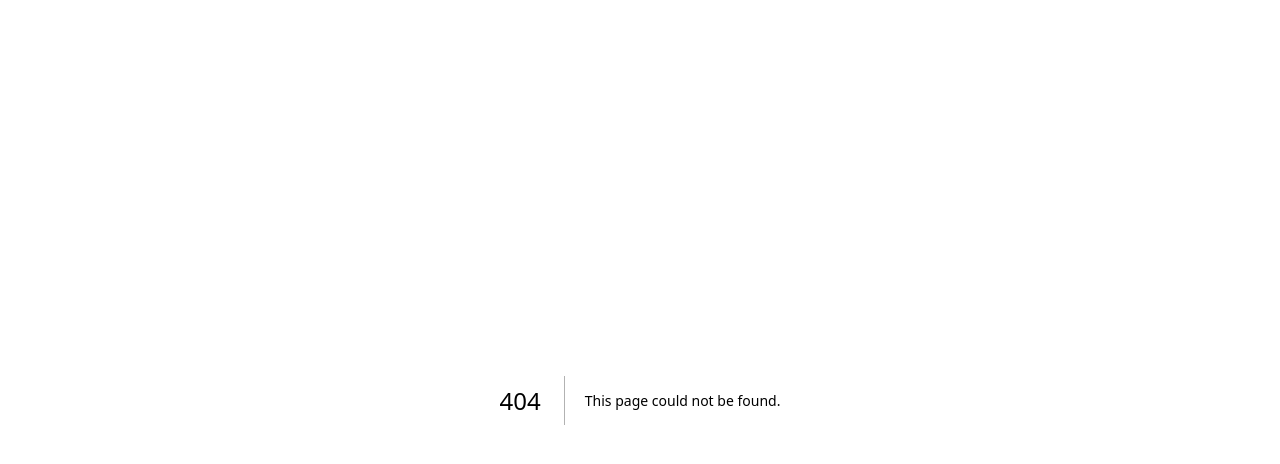
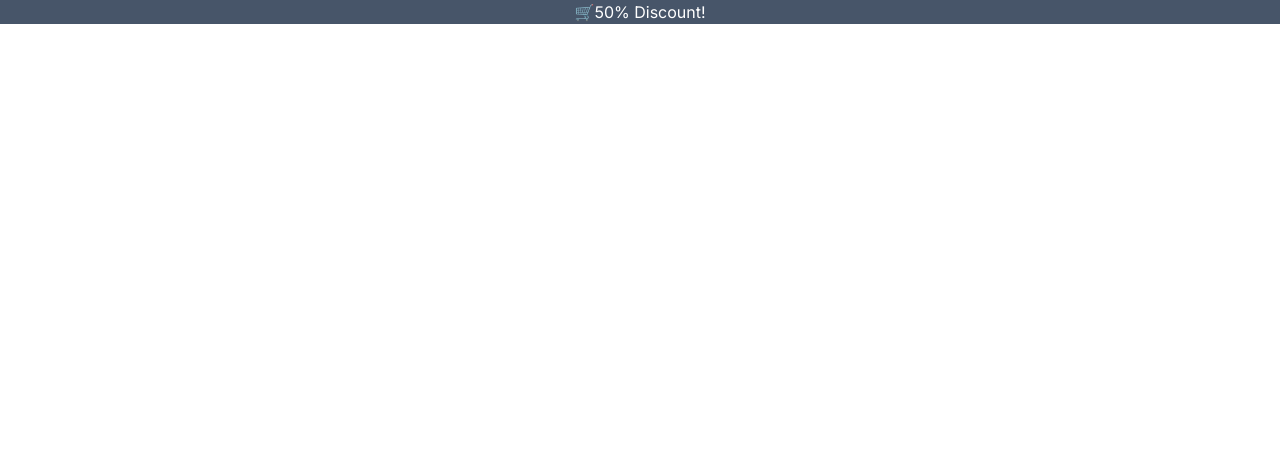
Before and after one commit to itsjohndavea/moreover-webapp, a Next.js app: page /components/sale in a window 1280 px wide. Before the commit this address had no page. Shown: the top 464 px of the page. Built offline with nearby package versions, Linux system fonts and the light colour scheme.

Commit message:
Create page.jsx

```diff
--- /dev/null
+++ b/src/app/components/sale/page.jsx
@@ -0,0 +1,13 @@
+import React from "react";
+
+const Sale = () => {
+  return (
+    <div>
+      <div className="hidden lg:flex flex h-15 w-screen bg-slate-600 text-white justify-center">
+        <p>🛒50% Discount!</p>
+      </div>
+    </div>
+  );
+};
+
+export default Sale;
```
